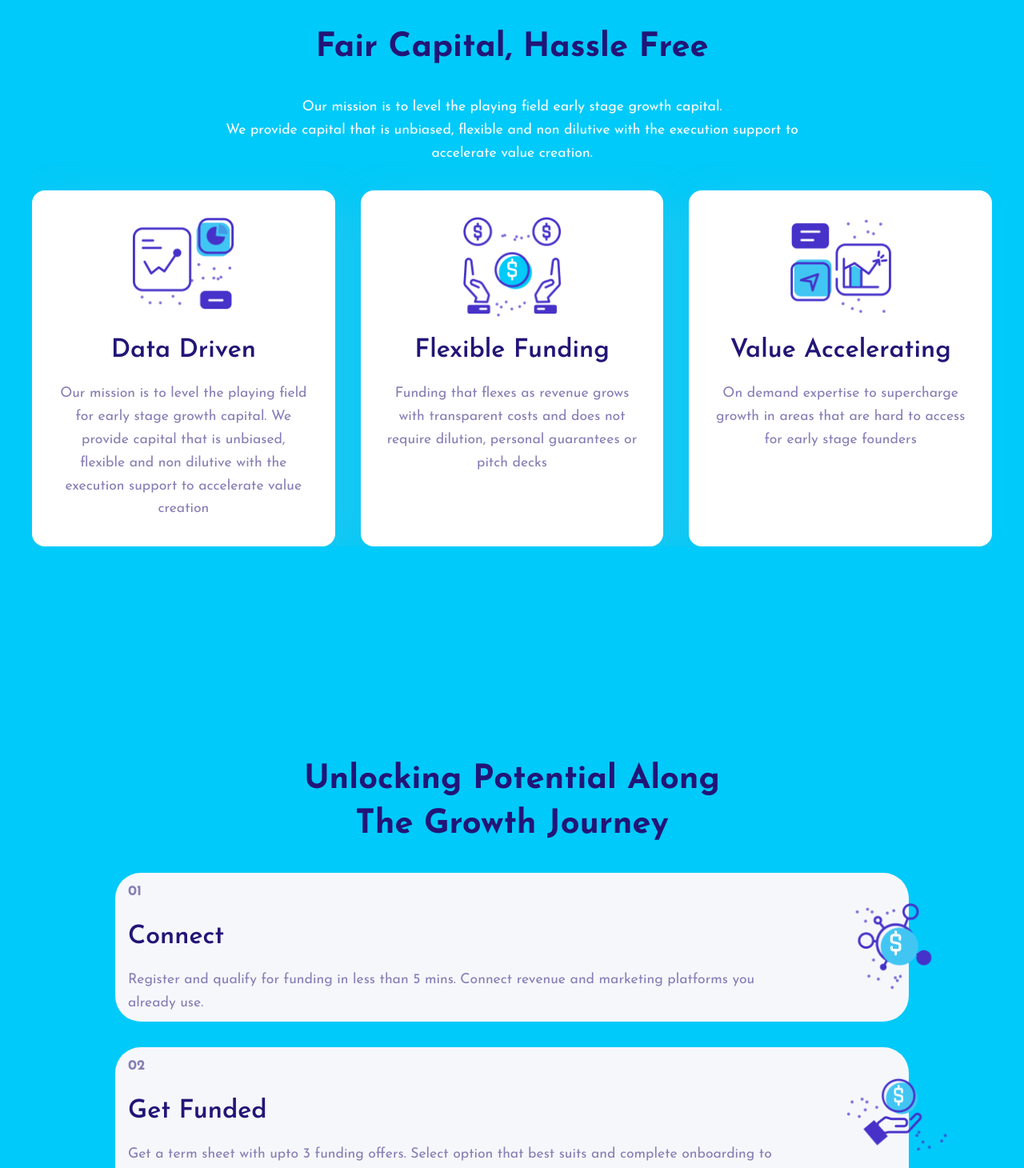
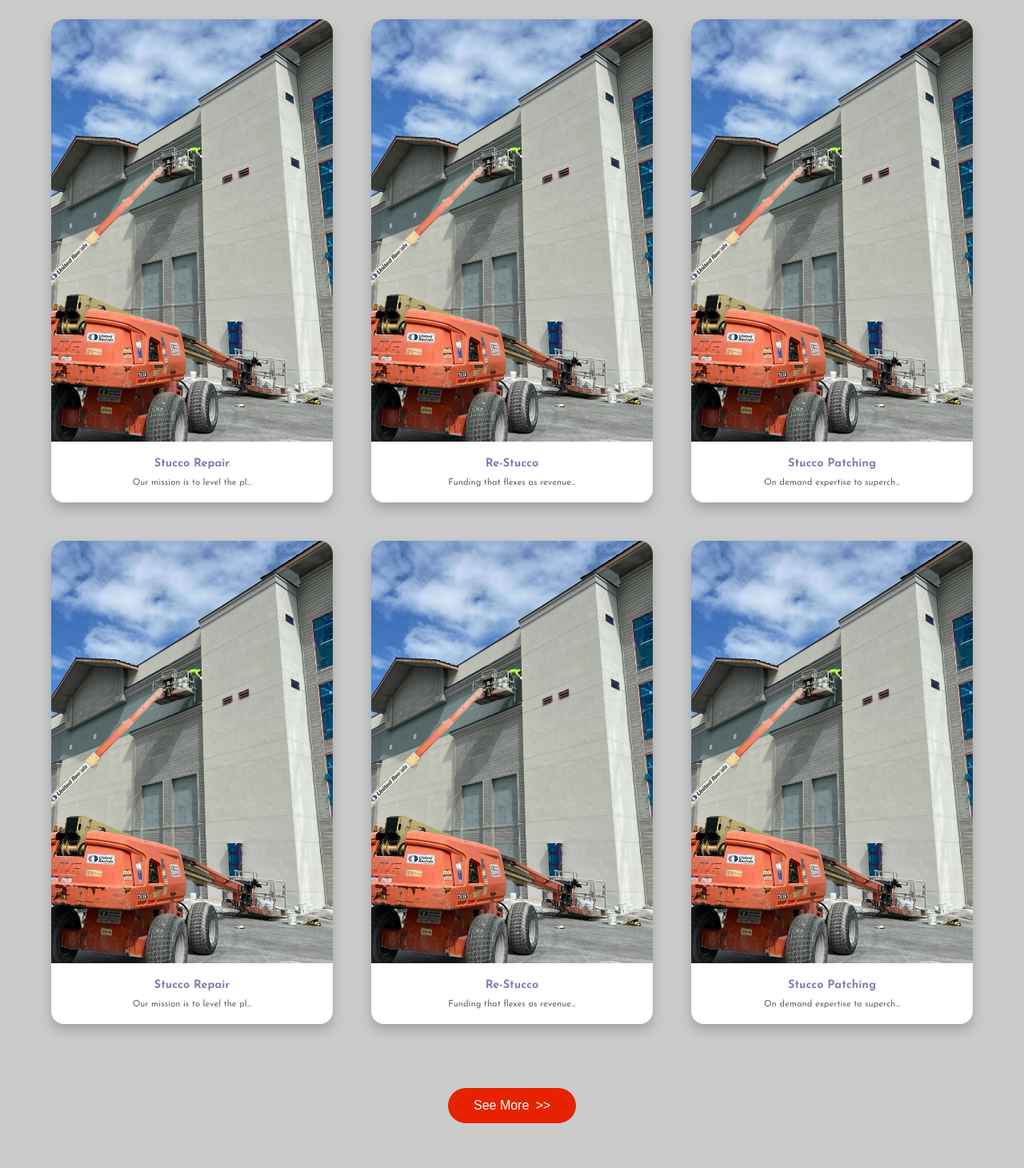
Before and after one commit to CristianDQL/React_Next.js_Stucco_Website, a Next.js app: page / in a window 1280 px wide. Shown: the part 2700-4160 px from the top of the page at 80% size. Built offline with nearby package versions, Linux system fonts and the light colour scheme.

Commit message:
"add OurDifference/PORTFOLIO"

```diff
--- a/app/page.js
+++ b/app/page.js
@@ -32,7 +32,7 @@ export default function Home() {
       <motion.div
         onViewportEnter={() =>
           controls.start({
-            backgroundColor: "var(--secondary-color)",
+            backgroundColor: "rgb(203, 203, 203)",
           })
         }
         onViewportLeave={() =>
--- a/src/components/OurDiff/OurDiff.css
+++ b/src/components/OurDiff/OurDiff.css
@@ -1,62 +1,127 @@
-.od-wrapper{
-    padding-top: 15rem;
+.od-wrapper {
+    padding-top: 5rem;
+    padding-bottom: 5rem;
+
 }
 
-.od-container{
+.od-container {
     display: flex;
     flex-direction: column;
     gap: 2rem;
 }
 
 /* Head section */
-.od-head{
-    display: flex;
-    flex-direction: column;
-    gap: 2rem;
-    align-items: center;
-}
-.od-head .tag{
-    color: white;
-}
-.od-head .text{
-    color: white;
-    text-align: center;
-    max-width: 65%;
-}
-
-/* Features section */
-.od-features{
-    display: flex;
-    gap: 2rem;
-
-}
-.od-feature{
-    flex: 1;
-    background-color: white;
-    box-shadow: var(--shadow);
+.od-head {
     display: flex;
     flex-direction: column;
     gap: 1rem;
     align-items: center;
-    padding: 2rem;
+}
+.od-head .tag {
+    color: #fff;
+}
+.od-head .title {
+    color: #fff;
+    text-align: center;
+    max-width: 75%;
+}
+
+/* Features section */
+.od-features {
+    display: grid;
+    grid-template-columns: repeat(3, 1fr);
+    gap: 2rem;
+    padding: 1rem; /* Agregamos padding */
+}
+
+.od-feature {
+    background-color: white;
     border-radius: 1rem;
+    box-shadow: 0 8px 16px rgba(0,0,0,0.2); /* Ajustamos la sombra */
+    overflow: hidden;
+    text-align: left;
+    transition: transform 0.5s ease;
+    margin: 0.5rem; /* Agregamos margen para más espacio */
+    cursor: pointer; /* Adding pointer cursor */
+    transform: scale(1);
+}
 
+.od-feature:hover {
+    transform: scale(1.05);
+    cursor: pointer; /* Adding pointer cursor on hover */
 }
-.od-feature .text{
+
+.project-image {
+    width: 100%;
+    height: auto;
+}
+
+.project-info {
+    padding: 0.5rem; /* Reducimos el padding */
+}
+
+.project-title {
+    font-size: 0.9rem; /* Reducimos el tamaño del texto */
+    margin: 0.5rem 0;
     text-align: center;
 }
 
+.project-category {
+    font-size: 0.7rem; /* Reducimos el tamaño del texto */
+    color: #666;
+    text-align: center;
+}
+
+.see-more-container {
+    margin-top: 1rem;
+    text-align: center;
+    padding: 0.5rem;
+}
+
+.see-more-button {
+    background-color: #E62200;
+    color: white;
+    padding: 0.8rem 2rem;
+    border: none;
+    border-radius: 999px;
+    cursor: pointer;
+    font-size: 1rem;
+    display: inline-flex;
+    align-items: center;
+    transition: background-color 0.3s ease;
+
+}
+.see-more-button:hover {
+    box-shadow: 0 8px 16px rgba(0,0,0,0.1); /* Sombra más pronunciada */
+    transform: translateY(-2px); /* Eleva el botón */
+
+    background-color: #650100 ; /* Un tono más claro o diferente */
+    color: #ffffff; /* Mantén el color del texto o cámbialo si necesario */
+}
+
+.arrow-icon {
+    margin-left: 0.5rem;
+    animation: slide 1s infinite;
+}
+
+@keyframes slide {
+    0%, 100% {
+        transform: translateX(0);
+    }
+    50% {
+        transform: translateX(5px);
+    }
+}
 
 /* Responsive */
-@media (max-width: 990px){
-    .od-features{
-        flex-direction: column;
+@media (max-width: 1200px) {
+    .od-features {
+        grid-template-columns: repeat(2, 1fr);
     }
 }
-@media (max-width: 590px) {
-    .od-feature{
-        width: 80%;
-        margin: auto;
+
+@media (max-width: 768px) {
+    .od-features {
+        grid-template-columns: 1fr;
     }
-
 }
--- a/src/components/OurDiff/OurDiff.jsx
+++ b/src/components/OurDiff/OurDiff.jsx
@@ -1,17 +1,17 @@
-import React from 'react'
-import './OurDiff.css'
-import { ourDiffFeatures } from '@/src/utils/data'
-import Image from 'next/image'
-import { motion } from "framer-motion";
+import React from 'react';
+import './OurDiff.css';
+import { serviceData } from '@/src/utils/data'; // Usamos serviceData como fuente de datos
+import Image from 'next/image';
+import { motion } from 'framer-motion';
 import { containerVariants, desVariants, tagVariants, titleVariants } from '@/src/utils/animation';
 
 const OurDiff = () => {
+  const duplicatedData = [...serviceData, ...serviceData]; // Duplicamos las tarjetas
+
   return (
-
     <div className="od-wrapper">
       <div className="container">
         <div className="od-container">
-
           {/* Head */}
           <div className="od-head">
             <motion.span
@@ -20,7 +20,7 @@ const OurDiff = () => {
               whileInView={"onscreen"}
               className='tag'
             >
-                        Our Difference
+              Our Selected Projects
             </motion.span>
             <motion.span
               variants={titleVariants}
@@ -28,53 +28,47 @@ const OurDiff = () => {
               whileInView={"onscreen"}
               className='title'
             >
-                        Fair capital, hassle free
-                    </motion.span>
-                    <motion.span
-                        variants={desVariants}
-                        initial="offscreen"
-                        whileInView={"onscreen"}
-                        className='text'
-                    >
-                        {" "}
-                        Our mission is to level the playing field early stage growth
-                        capital.
-                        <br/> We provide capital that is unbiased, flexible and non
-                        dilutive with the execution support to accelerate value creation.
+              We are ready to scale up your business with our great work result.
             </motion.span>
           </div>
 
-
           {/* Feature section */}
           <div className="od-features">
-                    {ourDiffFeatures.map((feature, i) => (
+            {duplicatedData.map((item, index) => (
               <motion.div
-                            key={i}
-                            variants={containerVariants((i + 1) * 0.1)} /* delay */
+                key={index}
+                variants={containerVariants((index + 1) * 0.1)}
                 initial="offscreen"
                 whileInView={"onscreen"}
-                            className="od-feature"  >
+                whileHover={{ scale: 1.05 }} /* Adding motion hover effect */
+                className="od-feature"
+              >
+                <div className="project-card">
                   <Image
-                                src={feature.icon}
-                                alt="feature"
-                                width={128}
-                                height={128}
+                    src={item.icon}
+                    alt="Portfolio"
+                    className="project-image"
+                    width={150} // Reducimos el tamaño de la imagen
+                    height={100} // Reducimos el tamaño de la imagen
                   />
-                            <span className='sec-title'>{feature.title}</span>
-                            <span className='text'>{feature.des}</span>
+                  <div className="project-info">
+                    <h3 className="project-title">{item.title}</h3>
+                    <p className="project-category">{item.des.substring(0, 30)}...</p> {/* Reducimos el texto */}
+                  </div>
+                </div>
               </motion.div>
             ))}
           </div>
 
-
-
+          <div className="see-more-container">
+            <button className="see-more-button">
+              See More <span className="arrow-icon">{">>"}</span>
+            </button>
           </div>
         </div>
       </div>
-
-
-
-  )
+    </div>
+  );
 }
 
 export default OurDiff
```
Lines whose indentation alone changed are shown as unchanged.
